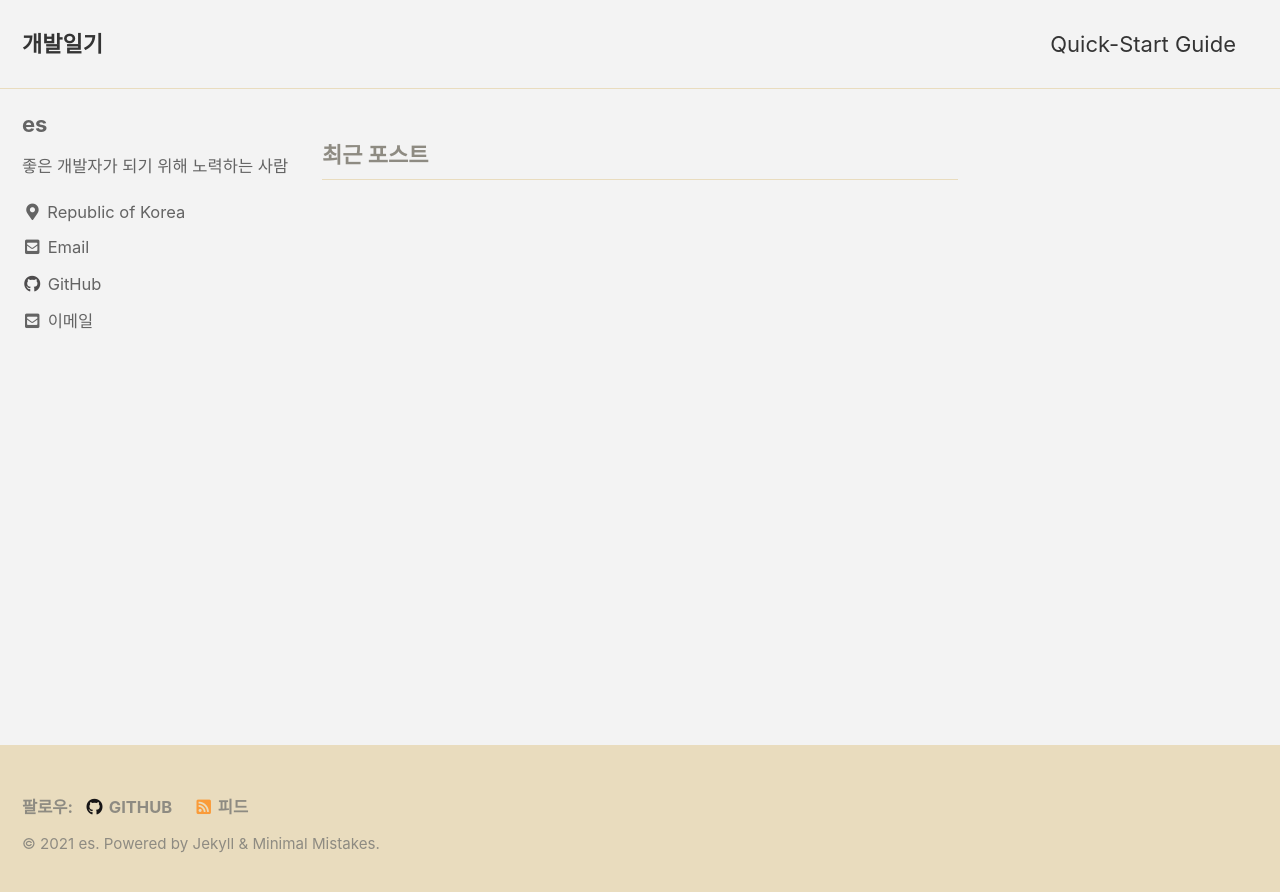
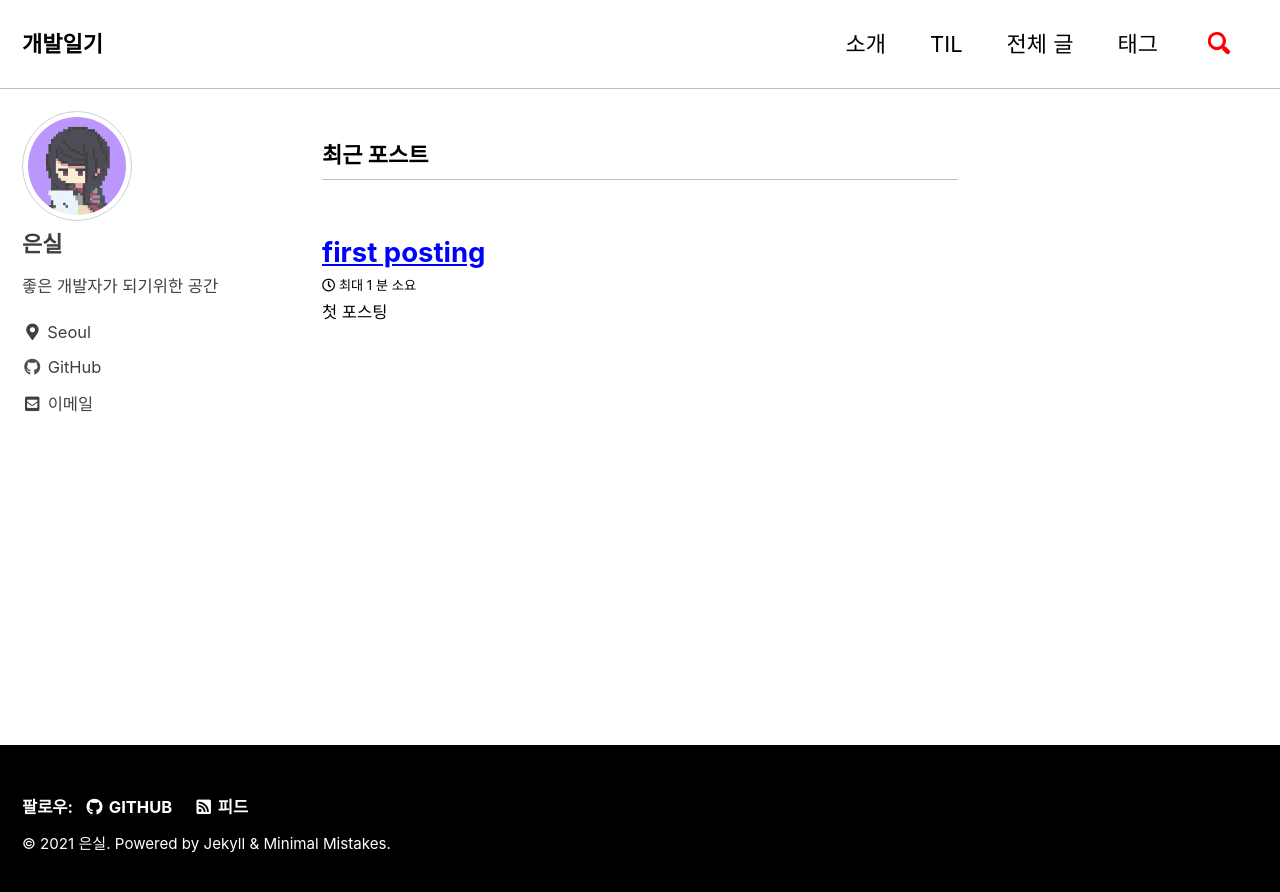
Before and after one commit to esesil/blog, a Jekyll site: the page built from index.html, in a window 1280 px wide. Shown: the top 892 px of the page. Built offline with Jekyll 4.4.1, drawn with Linux system fonts in a browser that asks for light colours; cached includes are drawn as plain includes; the list of posts is cut into pages by our own code.

```diff
--- a/Gemfile
+++ b/Gemfile
@@ -1,11 +1,10 @@
 source "https://rubygems.org"
 
-gem "github-pages", group: :jekyll_plugins
+gem "minimal-mistakes-jekyll"
+
 gem "tzinfo-data"
 gem "wdm", "~> 0.1.0" if Gem.win_platform?
 
-gem "jekyll", "~> 3.6.2"
-gem "minimal-mistakes-jekyll"
 gem "kramdown-parser-gfm"
 
 group :jekyll_plugins do
--- a/_config.yml
+++ b/_config.yml
@@ -11,28 +11,28 @@
 # https://mmistakes.github.io/minimal-mistakes/docs/quick-start-guide/#installing-the-theme
 
 theme: "minimal-mistakes-jekyll"
-#remote_theme           : "mmistakes/minimal-mistakes"
-minimal_mistakes_skin: "dirt" # "default", "air", "aqua", "contrast", "dark", "dirt", "neon", "mint", "plum", "sunrise"
+# remote_theme: "mmistakes/minimal-mistakes"
+minimal_mistakes_skin: "contrast" # "default", "air", "aqua", "contrast", "dark", "dirt", "neon", "mint", "plum", "sunrise"
 
 # Site Settings
 locale: "ko-KR"
 title: "개발일기"
 title_separator: "-"
 subtitle: # site tagline that appears below site title in masthead
-name: "es"
+name: "은실"
 description: "차곡차곡 천천히"
 url: "https://esesil.github.io"
 baseurl: "" # the subpath of your site, e.g. "/blog"
-repository: esesil/blog # GitHub username/repo-name e.g. "mmistakes/minimal-mistakes"
+repository: esesil/esesil.github.io # GitHub username/repo-name e.g. "mmistakes/minimal-mistakes"
 teaser: # path of fallback teaser image, e.g. "/assets/images/500x300.png"
 logo: # path of logo image to display in the masthead, e.g. "/assets/images/88x88.png"
 masthead_title: # overrides the website title displayed in the masthead, use " " for no title
 # breadcrumbs            : false # true, false (default)
 words_per_minute: 200
 comments:
-  provider: # false (default), "disqus", "discourse", "facebook", "staticman", "staticman_v2", "utterances", "custom"
+  provider: "disqus" # false (default), "disqus", "discourse", "facebook", "staticman", "staticman_v2", "utterances", "custom"
   disqus:
-    shortname: # https://help.disqus.com/customer/portal/articles/466208-what-s-a-shortname-
+    shortname: "esesil-github-io" # https://help.disqus.com/customer/portal/articles/466208-what-s-a-shortname-
   discourse:
     server: # https://meta.discourse.org/t/embedding-discourse-comments-via-javascript/31963 , e.g.: meta.discourse.org
   facebook:
@@ -51,8 +51,8 @@ reCaptcha:
   secret:
 atom_feed:
   path: # blank (default) uses feed.xml
-search: # true, false (default)
-search_full_content: # true, false (default)
+search: true # true, false (default)
+search_full_content: true # true, false (default)
 search_provider: # lunr (default), algolia, google
 algolia:
   application_id: # YOUR_APPLICATION_ID
@@ -75,7 +75,7 @@ facebook:
   username:
   app_id:
   publisher:
-og_image: # Open Graph/Twitter default site image
+og_image: # Open Graph/Twitter default site image sns 링크 미리보기 이미지
 # For specifying social profiles
 # - https://developers.google.com/structured-data/customize/social-profiles
 social:
@@ -92,18 +92,12 @@ analytics:
 
 # Site Author
 author:
-  name: "es"
-  avatar: # path of avatar image, e.g. "/assets/images/bio-photo.jpg"
-  bio: "좋은 개발자가 되기 위해 노력하는 사람"
-  location: "Republic of Korea"
+  name: "은실"
+  avatar: "assets/images/profile6.jpg" # path of avatar image, e.g. "/assets/images/bio-photo.jpg"
+  bio: "좋은 개발자가 되기위한 공간"
+  location: "Seoul"
   email: "hesies119@gmail.com"
   links:
-    - label: "Email"
-      icon: "fas fa-fw fa-envelope-square"
-      url: "hesies119@gmail.com"
-    - label: "Website"
-      icon: "fas fa-fw fa-link"
-      # url: "https://your-website.com"
     - label: "GitHub"
       icon: "fab fa-fw fa-github"
       url: "https://github.com/esesil"
@@ -179,7 +173,7 @@ sass:
 permalink: /:categories/:title/
 paginate: 5 # amount of posts to show
 paginate_path: /page:num/
-timezone: # https://en.wikipedia.org/wiki/List_of_tz_database_time_zones
+timezone: Asia/Seoul # https://en.wikipedia.org/wiki/List_of_tz_database_time_zones
 
 # Plugins (previously gems:)
 plugins:
@@ -242,6 +236,6 @@ defaults:
       layout: single
       author_profile: true
       read_time: true
-      comments: # true
+      comments: true
       share: true
       related: true
--- a/_data/navigation.yml
+++ b/_data/navigation.yml
@@ -1,11 +1,14 @@
 # main links
 main:
-  - title: "Quick-Start Guide"
-    url: https://mmistakes.github.io/minimal-mistakes/docs/quick-start-guide/
-  # - title: "About"
-  #   url: https://mmistakes.github.io/minimal-mistakes/about/
-  # - title: "Sample Posts"
-  #   url: /year-archive/
+  - title: "소개"
+    url: /about/
+  - title: "TIL"
+    url: /categories/TIL/
+  - title: "전체 글"
+    url: /categories/
+  - title: "태그"
+    url: /tags/
+
   # - title: "Sample Collections"
   #   url: /collection-archive/
   # - title: "Sitemap"
--- /dev/null
+++ b/googlec9237a61b65dd299.html
@@ -0,0 +1 @@
+google-site-verification: googlec9237a61b65dd299.html
```
Also changed, not shown: _pages/404.md (added, +9 -0 lines), _pages/TIL.md (added, +7 -0 lines), _pages/about.md (added, +18 -0 lines), _pages/category-archive.md (added, +6 -0 lines), _pages/tag-archive.md (added, +6 -0 lines), _posts/2021-02-05-first post.md (added, +12 -0 lines), assets/images/profile.jpg (added), assets/images/profile2.jpg (added), assets/images/profile3.jpg (added), assets/images/profile4.jpg (added), assets/images/profile5.jpg (added), assets/images/profile6.jpg (added).
